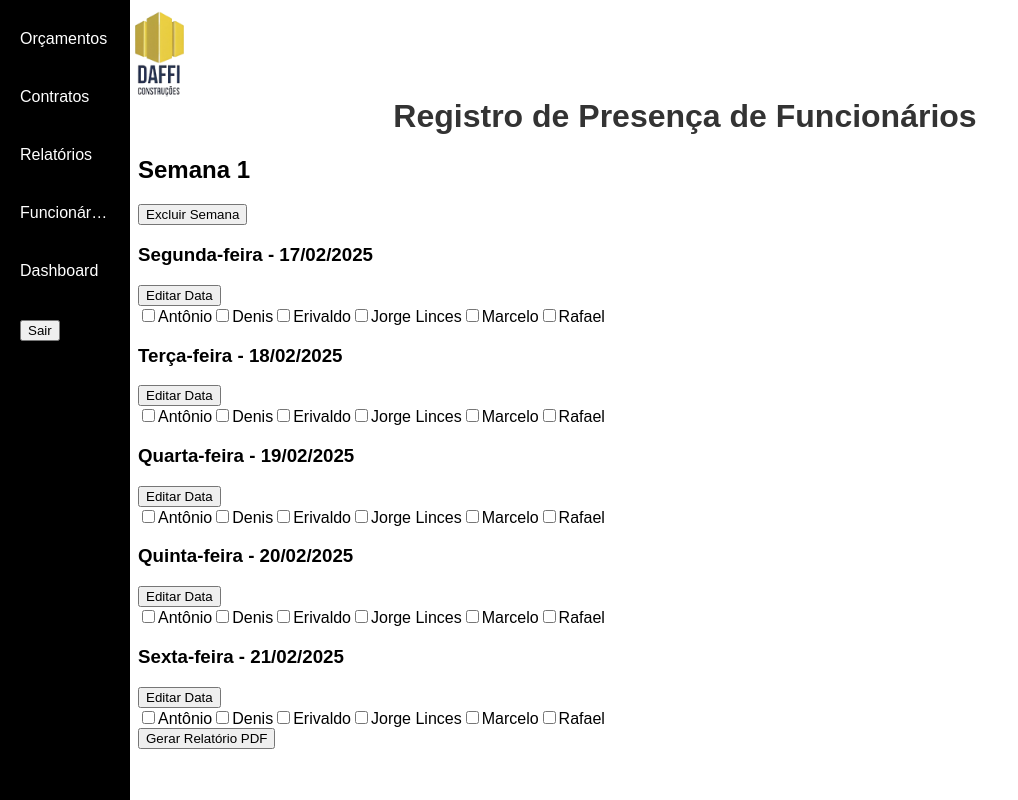
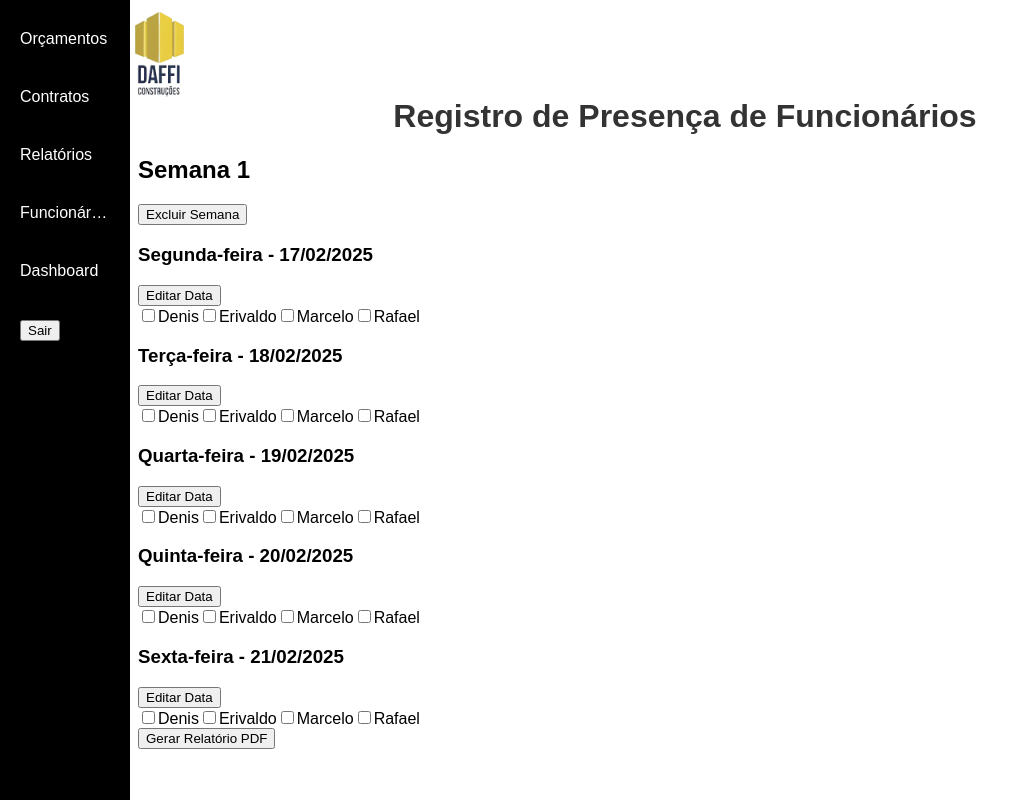
Before and after one commit to andremc331/app-DAFFI, a React (Create React App) app in the folder front/: page /funcionarios in a window 1280 px wide. Shown: the whole page, without its empty margins (0-1018 px from the left). Built offline with nearby package versions, Linux system fonts and the light colour scheme.

Commit message:
remove Sr. Antonio & Jorge Linces

```diff
--- a/front/src/pages/Funcionarios.tsx
+++ b/front/src/pages/Funcionarios.tsx
@@ -7,7 +7,7 @@ import { useNavigate } from "react-router-dom";
 import DAFFI from "../images/DAFFI png.png"
 
 const funcionariosLista = [
-    "Antônio", "Denis", "Erivaldo", "Jorge Linces", "Marcelo", "Rafael"
+    "Denis", "Erivaldo", "Marcelo", "Rafael"
 ];
 
 const diasDaSemana = ["Segunda-feira", "Terça-feira", "Quarta-feira", "Quinta-feira", "Sexta-feira"];
```
